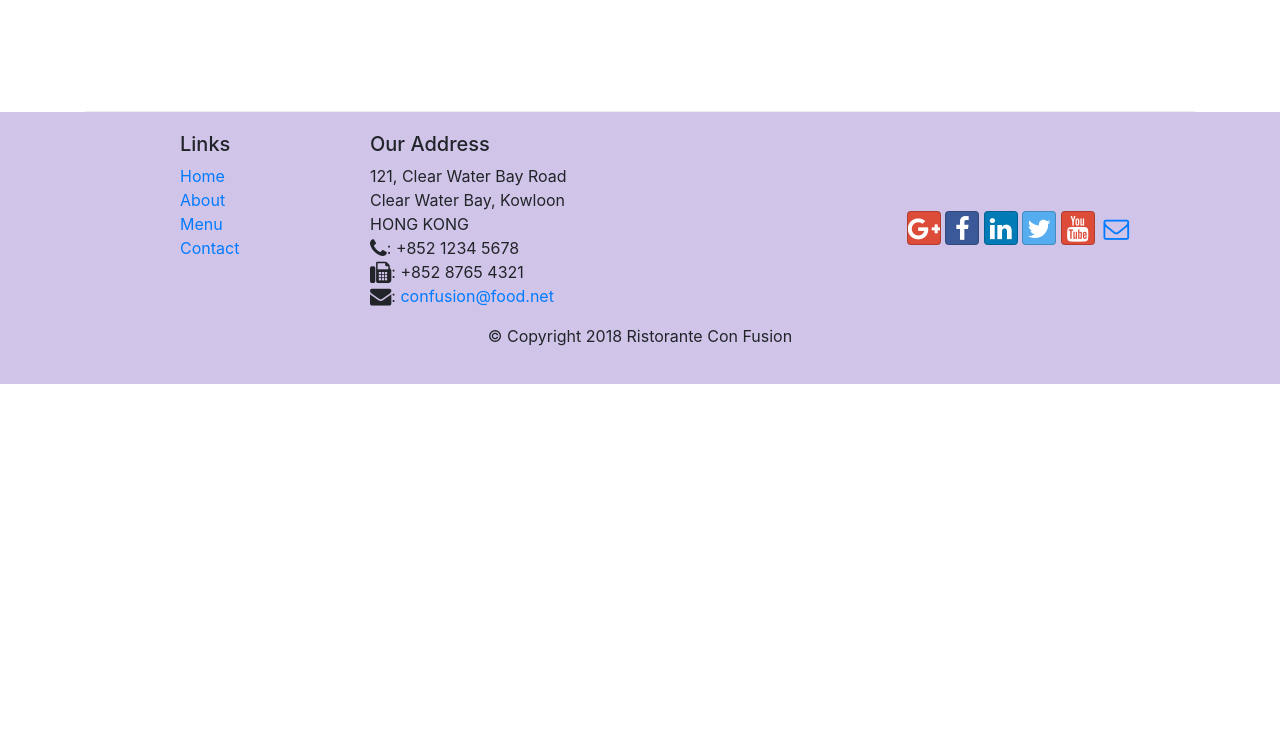
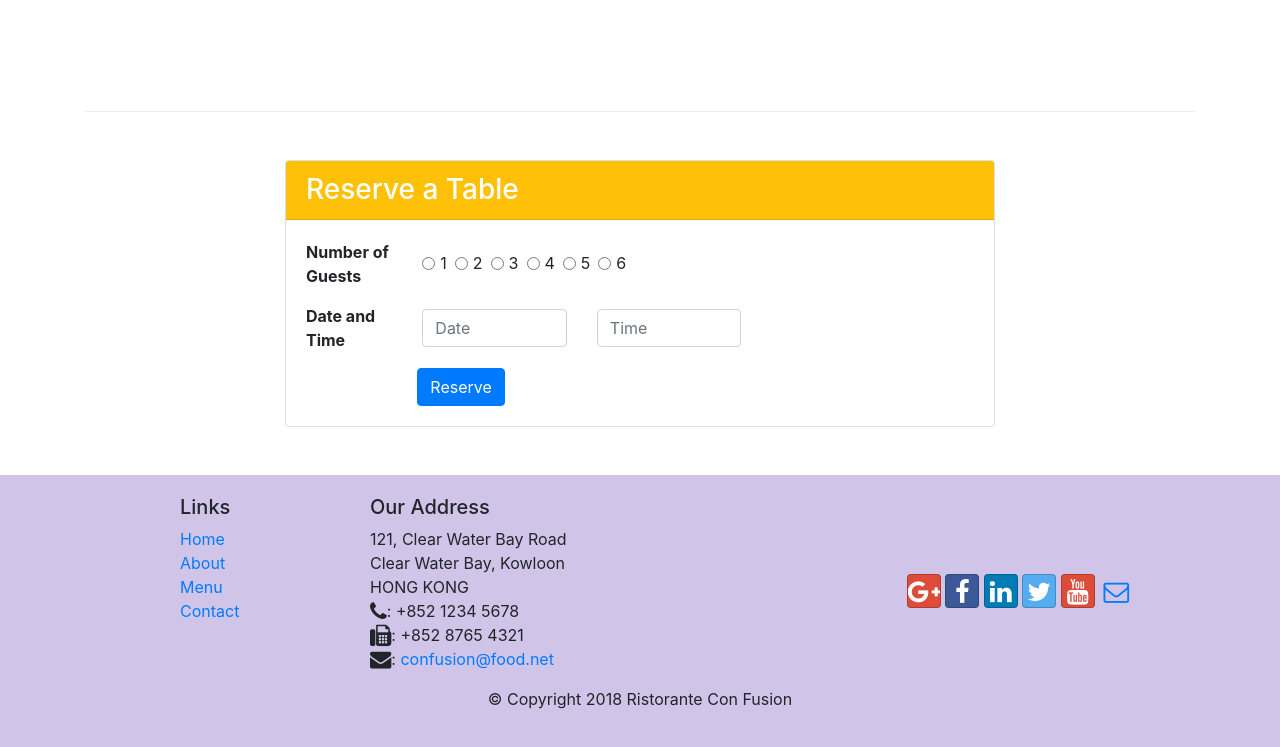
Before and after one commit to transistor1001/CourseraBootstrap4, a website: page index.html in a window 1280 px wide. Shown: the part 1486-2233 px from the top of the page. Before the commit the page ends 1870 px from the top, so only its background shows below. Drawn offline with nearby package versions, Linux system fonts and the light colour scheme.

Commit message:
Assignment 2

```diff
--- a/index.html
+++ b/index.html
@@ -44,13 +44,14 @@
                     <p>We take inspiration from the World's best cuisines, and create a unique fusion experience. Our
                         lipsmacking creations will tickle your culinary senses!</p>
                 </div>
-                <div class="col-12 col-sm  align-self-center">
+                <div class="col-6 col-sm-3  align-self-center">
                     <img src="img/logo.png" class="img-fluid">
-                </div>
+                </div class="col-6 col-sm-3  align-self-center">
+                <a href="#table" class="btn btn-warning align-self-center pl-5 pr-5" role="button"
+                    aria-disabled="true">Reserve Table</a>
             </div>
         </div>
     </header>
-
     <div class="container">
         <div class="row">
             <ol class="col-12 breadcrumb">
@@ -75,27 +76,23 @@
                 </div>
             </div>
         </div>
-
-
         <div class="row row-content align-items-center">
             <div class="col-12 col-sm-4 col-md-3">
                 <h3>This Month's Promotions</h3>
             </div>
             <div class="col col-sm col-md">
                 <div class="media-body">
-                    <h2>Weekend Grand Buffet</h2>
+                    <h2>Weekend Grand Buffet <span class="badge badge-danger">HOT</span></h2>
                     <p>Featuring mouthwatering combinations with a choice of five different salads, six enticing
                         appetizers,
                         six main entrees and five choicest desserts. Free flowing bubbly and soft drinks. All for just
                         $19.99 per person </p>
                 </div>
-
             </div>
             <div class="media">
                 <img class="d-flex mr-3 img-thumbnail align-self-center" src="img/buffet.png" alt="buffet">
             </div>
         </div>
-
         <div class="row row-content align-items-center">
             <div class="col-12 col-sm-4 order-sm-last col-md-3">
                 <h3>Meet our Culinary Specialists</h3>
@@ -115,8 +112,53 @@
                 </div>
             </div>
         </div>
+        <div class="col-12 col-sm-8 offset-sm-2 mt-5" id="table">
+            <div class="card mb-5">
+                <h3 class="card-header bg-warning text-white">Reserve a Table</h3>
+                <div class="card-body col-12">
+                    <dl class="row">
+                        <dt class="col-12 col-sm-2">Number of Guests</dt>
+                        <div class="col-12 col-sm-10 align-self-center">
+                            <div class="form-check form-check-inline">
+                                <input class="form-check-input" type="radio" name="inlineRadioOptions" id="inlineRadio1"
+                                    value="option1">
+                                <label class="form-check-label" for="inlineRadio1">1</label>
+                                <input class="form-check-input ml-2" type="radio" name="inlineRadioOptions"
+                                    id="inlineRadio2" value="option2">
+                                <label class="form-check-label" for="inlineRadio2">2</label>
+                                <input class="form-check-input ml-2" type="radio" name="inlineRadioOptions"
+                                    id="inlineRadio3" value="option3">
+                                <label class="form-check-label" for="inlineRadio3">3</label>
+                                <input class="form-check-input ml-2" type="radio" name="inlineRadioOptions"
+                                    id="inlineRadio4" value="option4">
+                                <label class="form-check-label" for="inlineRadio4">4</label>
+                                <input class="form-check-input ml-2" type="radio" name="inlineRadioOptions"
+                                    id="inlineRadio5" value="option5">
+                                <label class="form-check-label" for="inlineRadio5">5</label>
+                                <input class="form-check-input ml-2" type="radio" name="inlineRadioOptions"
+                                    id="inlineRadio6" value="option6">
+                                <label class="form-check-label" for="inlineRadio6">6</label>
+                            </div>
+                        </div>
+                    </dl>
+                    <dl class="row">
+                        <dt class="col-12 col-sm-2">Date and Time</dt>
+                        <div class="col-6 col-sm-3 align-self-center">
+                            <form>
+                                <input type="input" class="form-control" placeholder="Date">
+                            </form>
+                        </div>
+                        <div class="col-6 col-sm-3 align-self-center">
+                            <form>
+                                <input type="input" class="form-control" placeholder="Time">
+                            </form>
+                        </div>
+                    </dl>
+                    <button type="button" class="btn btn-primary offset-2">Reserve</button>
+                </div>
+            </div>
+        </div>
     </div>
-
     <footer class="footer">
         <div class="container">
             <div class="row">
```
